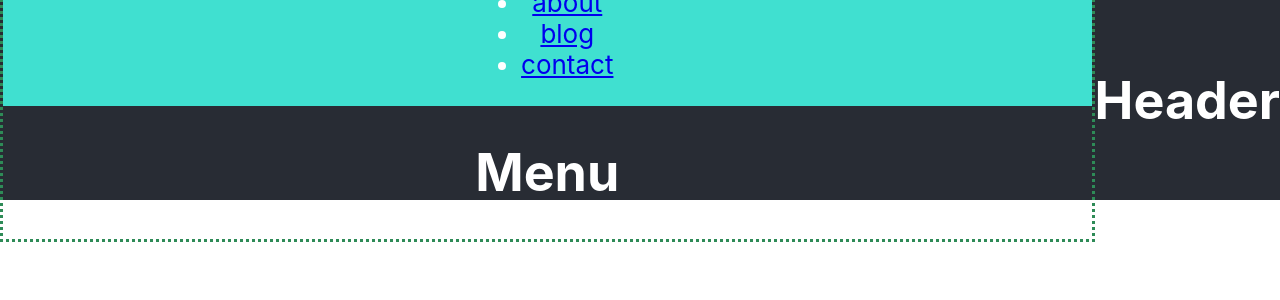
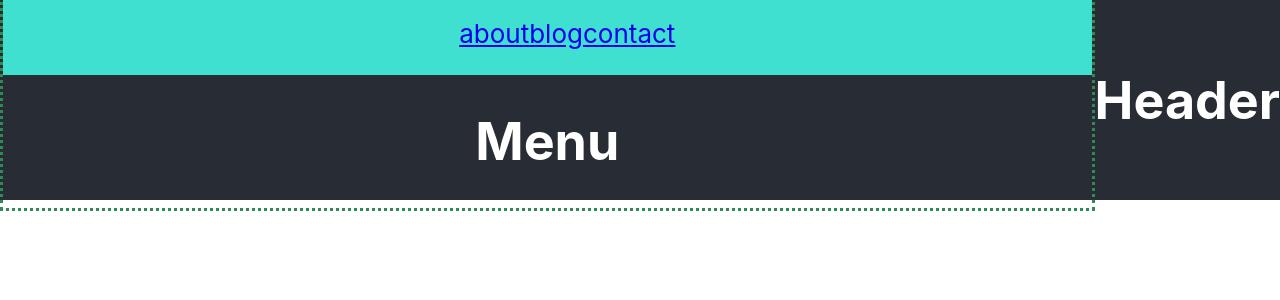
Before and after one commit to A-B-G/z_blogz_gh, a React (Create React App) app: page / in a window 1280 px wide. Shown: the top 300 px of the page. Built offline with nearby package versions, Linux system fonts and the light colour scheme.

Commit message:
initial layout styles for hamburger menu and navbar

```diff
--- a/src/components/Nav/Nav.css
+++ b/src/components/Nav/Nav.css
@@ -2,6 +2,9 @@
 
 .Navbar-wrapper {
     background-color: plum;
+}
+.navList-ul {
+    list-style: none;
 }
 /* ***************************************** */
 
@@ -20,3 +23,12 @@
     }
 
 }
+/* ***************************************** */
+
+@media screen and (min-width: 700px) {
+
+    .navList-ul {
+        display: flex;
+        flex-flow: row nowrap;
+    }
+}
--- a/src/components/Nav/NavList.jsx
+++ b/src/components/Nav/NavList.jsx
@@ -4,9 +4,8 @@ import './Nav.css';
 
 const NavList = ({ links }) => {
     return (
-        <ul>
+        <ul className="navList-ul">
             {links.map(link => <NavListItem link={link} />)}
-
         </ul>
     )
 }
--- a/src/components/Nav/NavListItem.jsx
+++ b/src/components/Nav/NavListItem.jsx
@@ -4,7 +4,11 @@ import './Nav.css';
 
 const NavListItem = ({ link }) => {
     return (
-        <li><NavLink to={link.linkpath}>{link.linkname}</NavLink></li>
+        <li key={link.linkname}>
+            <NavLink to={link.linkpath}>
+                {link.linkname}
+            </NavLink>
+        </li>
     )
 };
 
```
Lines whose indentation alone changed are shown as unchanged.
